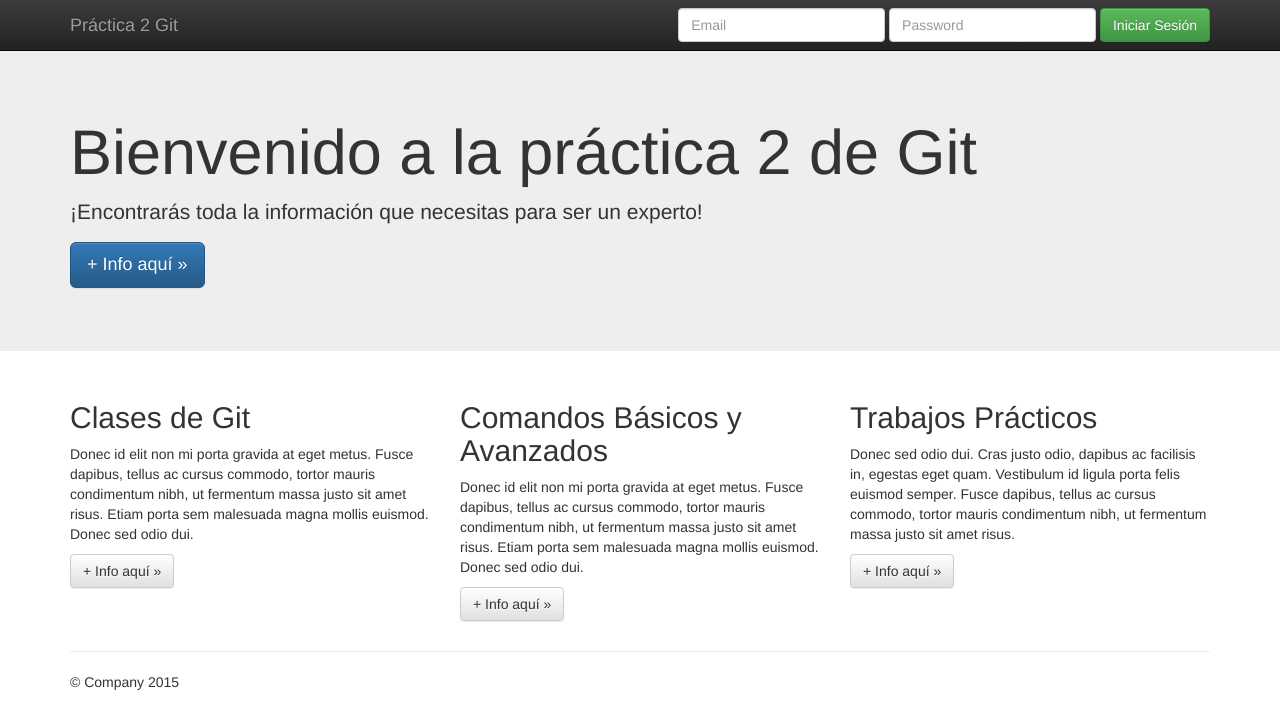
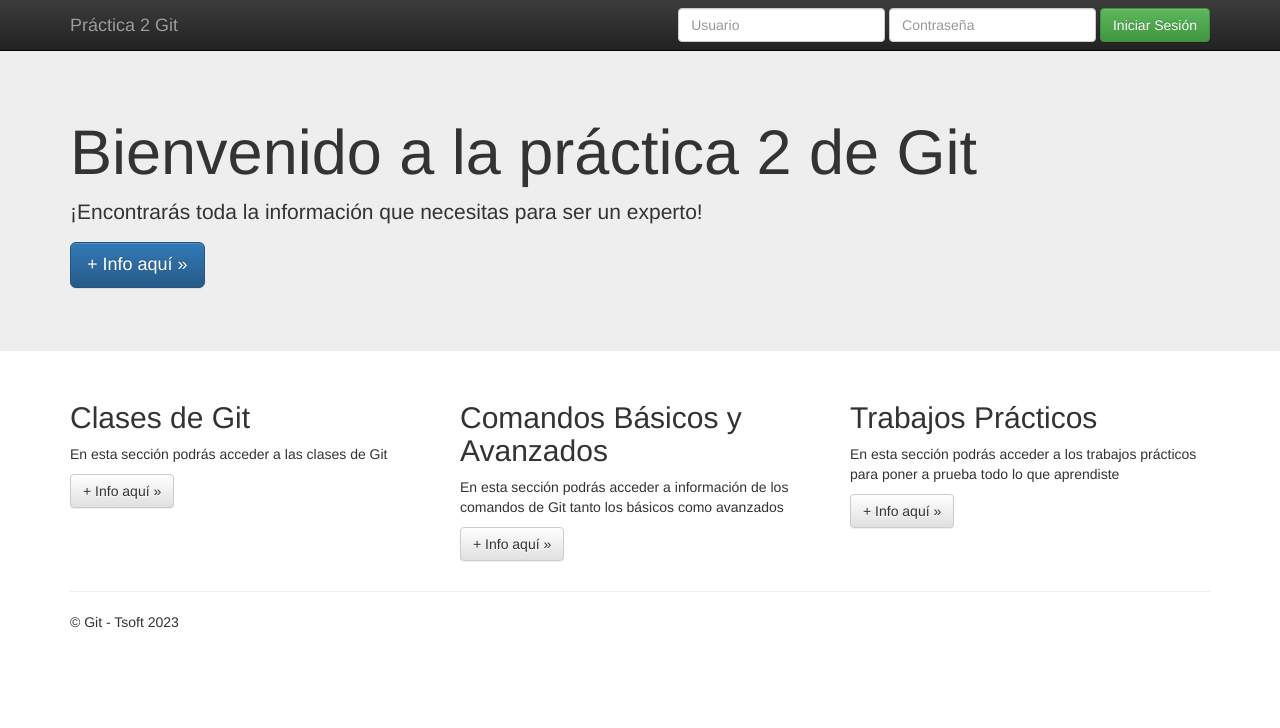
Before and after one commit to sofiamdo/TrabajoPractico2, a plain HTML site: page index.html in a window 1280 px wide. Drawn offline with nearby package versions, Linux system fonts and the light colour scheme.

Commit message:
Se actualiza archivo index.html funcionalidades descripción de secciones y campos de inicio de sesión

```diff
--- a/index.html
+++ b/index.html
@@ -41,10 +41,10 @@
         <div id="navbar" class="navbar-collapse collapse">
           <form class="navbar-form navbar-right" role="form">
             <div class="form-group">
-              <input type="text" placeholder="Email" class="form-control">
+              <input type="text" placeholder="Usuario" class="form-control">
             </div>
             <div class="form-group">
-              <input type="password" placeholder="Password" class="form-control">
+              <input type="password" placeholder="Contraseña" class="form-control">
             </div>
             <button type="submit" class="btn btn-success">Iniciar Sesión</button>
           </form>
@@ -66,17 +66,17 @@
       <div class="row">
         <div class="col-md-4">
           <h2>Clases de Git</h2>
-          <p>Donec id elit non mi porta gravida at eget metus. Fusce dapibus, tellus ac cursus commodo, tortor mauris condimentum nibh, ut fermentum massa justo sit amet risus. Etiam porta sem malesuada magna mollis euismod. Donec sed odio dui. </p>
+          <p> En esta sección podrás acceder a las clases de Git </p>
           <p><a class="btn btn-default" href="#" role="button"> + Info aquí &raquo;</a></p>
         </div>
         <div class="col-md-4">
           <h2>Comandos Básicos y Avanzados</h2>
-          <p>Donec id elit non mi porta gravida at eget metus. Fusce dapibus, tellus ac cursus commodo, tortor mauris condimentum nibh, ut fermentum massa justo sit amet risus. Etiam porta sem malesuada magna mollis euismod. Donec sed odio dui. </p>
+          <p>En esta sección podrás acceder a información de los comandos de Git tanto los básicos como avanzados </p>
           <p><a class="btn btn-default" href="#" role="button"> + Info aquí &raquo;</a></p>
        </div>
         <div class="col-md-4">
           <h2>Trabajos Prácticos</h2>
-          <p>Donec sed odio dui. Cras justo odio, dapibus ac facilisis in, egestas eget quam. Vestibulum id ligula porta felis euismod semper. Fusce dapibus, tellus ac cursus commodo, tortor mauris condimentum nibh, ut fermentum massa justo sit amet risus.</p>
+          <p>En esta sección podrás acceder a los trabajos prácticos para poner a prueba todo lo que aprendiste</p>
           <p><a class="btn btn-default" href="#" role="button"> + Info aquí &raquo;</a></p>
         </div>
       </div>
@@ -84,7 +84,7 @@
       <hr>
 
       <footer>
-        <p>&copy; Company 2015</p>
+        <p>&copy; Git - Tsoft 2023</p>
       </footer>
     </div> <!-- /container -->        <script src="//ajax.googleapis.com/ajax/libs/jquery/1.11.2/jquery.min.js"></script>
         <script>window.jQuery || document.write('<script src="js/vendor/jquery-1.11.2.min.js"><\/script>')</script>
```
